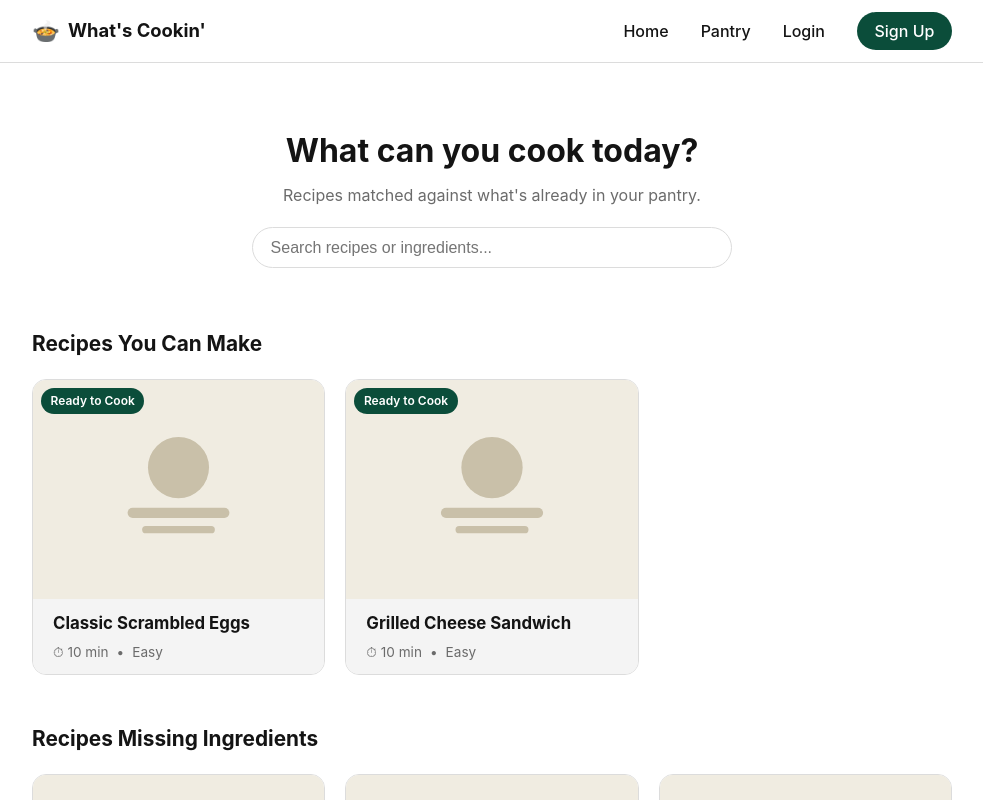
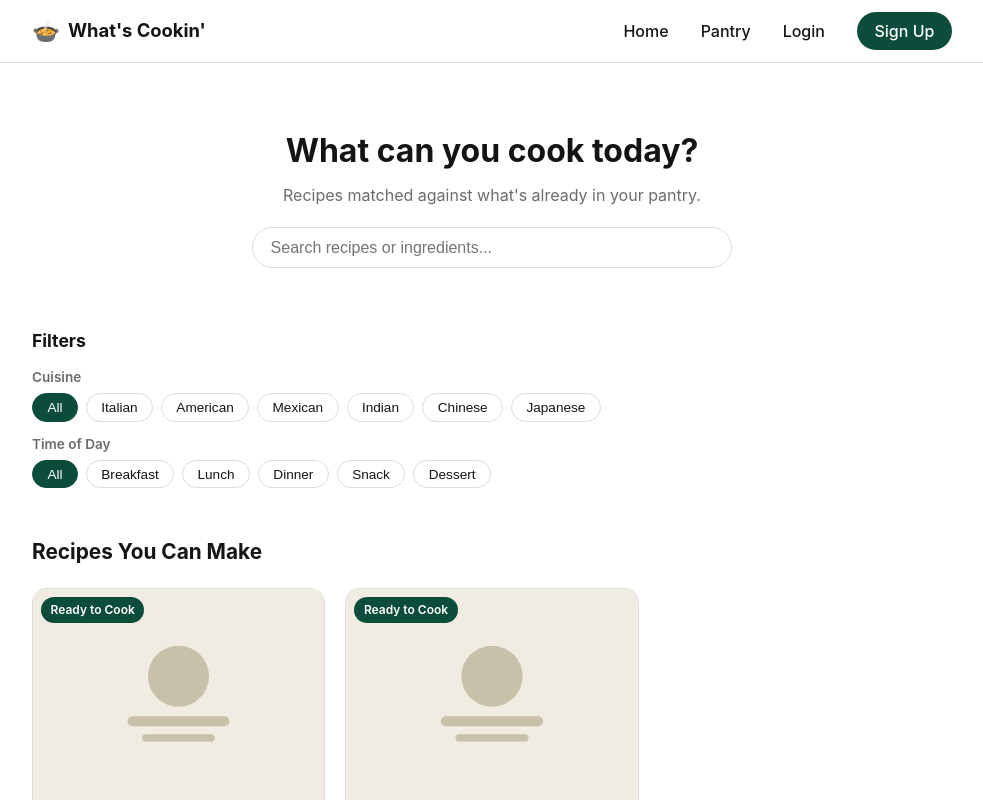
Before and after one commit to mrkumli/whats_cookin, a React (Vite) app: page / in a window 1280 px wide. Shown: the top 800 px of the page, without its empty margins (148-1131 px from the left). Built offline with nearby package versions, Linux system fonts and the light colour scheme; the HTML template or start-up script is replaced by a standard one.

Commit message:
Basic Filtering Feature Implementation

```diff
--- /dev/null
+++ b/src/components/Filters.css
@@ -0,0 +1,70 @@
+.filters {
+  display: flex;
+  flex-direction: column;
+  gap: var(--space-sm);
+}
+
+.filters__heading {
+  margin: 0;
+  font-size: 1.1rem;
+  font-weight: 700;
+  color: var(--color-text);
+}
+
+.filters__group {
+  display: flex;
+  flex-direction: column;
+  gap: 0.4rem;
+}
+
+.filters__label {
+  font-size: 0.85rem;
+  font-weight: 600;
+  color: var(--color-text-muted);
+}
+
+.filters__pills {
+  display: flex;
+  flex-wrap: wrap;
+  gap: 0.5rem;
+}
+
+.filters__pill {
+  background-color: var(--color-surface);
+  color: var(--color-text);
+  border: 1px solid var(--color-border);
+  border-radius: var(--radius-pill);
+  padding: 0.35rem 0.9rem;
+  font-size: 0.85rem;
+  font-weight: 500;
+  cursor: pointer;
+  transition: background-color 0.15s ease, border-color 0.15s ease,
+    color 0.15s ease;
+}
+
+.filters__pill:hover {
+  border-color: var(--color-primary);
+}
+
+.filters__pill:focus-visible {
+  outline: 2px solid var(--color-primary);
+  outline-offset: 2px;
+}
+
+.filters__pill--active {
+  background-color: var(--color-primary);
+  border-color: var(--color-primary);
+  color: #fff;
+}
+
+@media (max-width: 480px) {
+  .filters__pills {
+    flex-wrap: nowrap;
+    overflow-x: auto;
+    padding-bottom: 0.25rem;
+  }
+
+  .filters__pill {
+    flex-shrink: 0;
+  }
+}
--- /dev/null
+++ b/src/components/Filters.jsx
@@ -0,0 +1,56 @@
+import { CUISINE_OPTIONS, TIME_OF_DAY_OPTIONS } from "../data/filters";
+import "./Filters.css";
+
+// FilterPillGroup
+// One labeled row of selectable pills (single-select, like a radio
+// group). Reused for both the cuisine and time-of-day rows below.
+function FilterPillGroup({ label, options, selected, onChange }) {
+  return (
+    <div className="filters__group">
+      <span className="filters__label">{label}</span>
+      <div className="filters__pills">
+        {options.map((option) => (
+          <button
+            key={option}
+            type="button"
+            className={
+              option === selected
+                ? "filters__pill filters__pill--active"
+                : "filters__pill"
+            }
+            aria-pressed={option === selected}
+            onClick={() => onChange(option)}
+          >
+            {option}
+          </button>
+        ))}
+      </div>
+    </div>
+  );
+}
+
+// Filters
+// Controlled cuisine + time-of-day filter control for the Home page.
+// Purely presentational -- Home owns the selected values and the
+// filtering logic itself.
+function Filters({ cuisine, onCuisineChange, timeOfDay, onTimeOfDayChange }) {
+  return (
+    <div className="filters">
+      <h2 className="filters__heading">Filters</h2>
+      <FilterPillGroup
+        label="Cuisine"
+        options={CUISINE_OPTIONS}
+        selected={cuisine}
+        onChange={onCuisineChange}
+      />
+      <FilterPillGroup
+        label="Time of Day"
+        options={TIME_OF_DAY_OPTIONS}
+        selected={timeOfDay}
+        onChange={onTimeOfDayChange}
+      />
+    </div>
+  );
+}
+
+export default Filters;
--- /dev/null
+++ b/src/data/filters.js
@@ -0,0 +1,22 @@
+// Filter option lists for the Home page Filters control.
+// Kept separate from data/recipes.js so the option lists can be
+// extended independently of the sample recipe data.
+
+export const CUISINE_OPTIONS = [
+  "All",
+  "Italian",
+  "American",
+  "Mexican",
+  "Indian",
+  "Chinese",
+  "Japanese",
+];
+
+export const TIME_OF_DAY_OPTIONS = [
+  "All",
+  "Breakfast",
+  "Lunch",
+  "Dinner",
+  "Snack",
+  "Dessert",
+];
--- a/src/data/recipes.js
+++ b/src/data/recipes.js
@@ -8,11 +8,12 @@
 // Recipe shape:
 // {
 //   id: string,
+//   cuisine: string,         // e.g. "Italian", "Mexican" -- used by the Filters control
 //   title: string,
 //   image: string,          // placeholder path/URL for now
 //   cookTime: number,        // minutes
 //   difficulty: "Easy" | "Medium" | "Hard",
-//   category: string,
+//   category: string,        // time-of-day bucket, e.g. "Breakfast", "Dinner" -- also used by Filters
 //   ingredients: [{ name: string, quantity: string }],
 //   instructions: string[],  // ordered steps
 // }
@@ -20,6 +21,7 @@
 export const recipes = [
   {
     id: "recipe-001",
+    cuisine: "American",
     title: "Classic Scrambled Eggs",
     image: "/placeholders/recipe.svg",
     cookTime: 10,
@@ -40,6 +42,7 @@ export const recipes = [
   },
   {
     id: "recipe-002",
+    cuisine: "Italian",
     title: "Simple Tomato Pasta",
     image: "/placeholders/recipe.svg",
     cookTime: 25,
@@ -62,6 +65,7 @@ export const recipes = [
   },
   {
     id: "recipe-003",
+    cuisine: "Indian",
     title: "Greek Yogurt Chicken Marinade",
     image: "/placeholders/recipe.svg",
     cookTime: 35,
@@ -84,6 +88,7 @@ export const recipes = [
   },
   {
     id: "recipe-004",
+    cuisine: "Chinese",
     title: "Veggie Stir Fry",
     image: "/placeholders/recipe.svg",
     cookTime: 20,
@@ -106,6 +111,7 @@ export const recipes = [
   },
   {
     id: "recipe-005",
+    cuisine: "American",
     title: "Banana Pancakes",
     image: "/placeholders/recipe.svg",
     cookTime: 20,
@@ -128,6 +134,7 @@ export const recipes = [
   },
   {
     id: "recipe-006",
+    cuisine: "Indian",
     title: "Lentil Soup",
     image: "/placeholders/recipe.svg",
     cookTime: 40,
@@ -150,6 +157,7 @@ export const recipes = [
   },
   {
     id: "recipe-007",
+    cuisine: "American",
     title: "Grilled Cheese Sandwich",
     image: "/placeholders/recipe.svg",
     cookTime: 10,
@@ -169,6 +177,7 @@ export const recipes = [
   },
   {
     id: "recipe-008",
+    cuisine: "Mexican",
     title: "Beef Tacos",
     image: "/placeholders/recipe.svg",
     cookTime: 30,
@@ -191,6 +200,7 @@ export const recipes = [
   },
   {
     id: "recipe-009",
+    cuisine: "American",
     title: "Overnight Oats",
     image: "/placeholders/recipe.svg",
     cookTime: 5,
@@ -211,6 +221,7 @@ export const recipes = [
   },
   {
     id: "recipe-010",
+    cuisine: "Italian",
     title: "Caprese Salad",
     image: "/placeholders/recipe.svg",
     cookTime: 10,
@@ -232,6 +243,7 @@ export const recipes = [
   },
   {
     id: "recipe-011",
+    cuisine: "American",
     title: "Chocolate Mug Cake",
     image: "/placeholders/recipe.svg",
     cookTime: 5,
@@ -254,6 +266,7 @@ export const recipes = [
   },
   {
     id: "recipe-012",
+    cuisine: "Indian",
     title: "Chickpea Curry",
     image: "/placeholders/recipe.svg",
     cookTime: 35,
@@ -276,6 +289,7 @@ export const recipes = [
   },
   {
     id: "recipe-013",
+    cuisine: "American",
     title: "Fruit and Yogurt Parfait",
     image: "/placeholders/recipe.svg",
     cookTime: 5,
@@ -296,6 +310,7 @@ export const recipes = [
   },
   {
     id: "recipe-014",
+    cuisine: "Italian",
     title: "Garlic Butter Shrimp",
     image: "/placeholders/recipe.svg",
     cookTime: 15,
--- a/src/pages/Home.css
+++ b/src/pages/Home.css
@@ -52,6 +52,26 @@
   color: var(--color-text-muted);
 }
 
+.home-reset-filters {
+  background-color: var(--color-primary);
+  color: #fff;
+  border: none;
+  border-radius: var(--radius-pill);
+  padding: 0.5rem 1.1rem;
+  font-size: 0.9rem;
+  font-weight: 600;
+  cursor: pointer;
+}
+
+.home-reset-filters:hover {
+  background-color: var(--color-primary-dark);
+}
+
+.home-reset-filters:focus-visible {
+  outline: 2px solid var(--color-primary);
+  outline-offset: 2px;
+}
+
 .recipe-grid {
   display: grid;
   grid-template-columns: repeat(auto-fill, minmax(220px, 1fr));
--- a/src/pages/Home.jsx
+++ b/src/pages/Home.jsx
@@ -1,6 +1,7 @@
 import { useMemo, useState } from "react";
 import { Link } from "react-router-dom";
 import SearchBar from "../components/SearchBar";
+import Filters from "../components/Filters";
 import RecipeCard from "../components/RecipeCard";
 import RecipeCardSkeleton from "../components/RecipeCardSkeleton";
 import EmptyState from "../components/EmptyState";
@@ -10,6 +11,7 @@ import { usePantry } from "../hooks/usePantry";
 import "./Home.css";
 
 const SKELETON_COUNT = 3;
+const ALL_OPTION = "All";
 
 // Checks whether a recipe matches the search term, by title or by
 // any of its ingredient names.
@@ -22,17 +24,31 @@ function matchesSearch(recipe, term) {
   );
 }
 
+// Checks whether a recipe satisfies the active cuisine / time-of-day
+// filters. "All" for either filter means that dimension is unrestricted.
+function matchesFilters(recipe, cuisine, timeOfDay) {
+  const matchesCuisine = cuisine === ALL_OPTION || recipe.cuisine === cuisine;
+  const matchesTimeOfDay =
+    timeOfDay === ALL_OPTION || recipe.category === timeOfDay;
+  return matchesCuisine && matchesTimeOfDay;
+}
+
 function Home() {
   const [searchTerm, setSearchTerm] = useState("");
+  const [cuisineFilter, setCuisineFilter] = useState(ALL_OPTION);
+  const [timeOfDayFilter, setTimeOfDayFilter] = useState(ALL_OPTION);
   const normalizedSearch = searchTerm.trim().toLowerCase();
   const { items: pantryItems, loading: pantryLoading } = usePantry();
 
   const filteredRecipes = useMemo(() => {
-    if (!normalizedSearch) {
-      return recipes;
-    }
-    return recipes.filter((recipe) => matchesSearch(recipe, normalizedSearch));
-  }, [normalizedSearch]);
+    return recipes.filter((recipe) => {
+      const searchMatch =
+        !normalizedSearch || matchesSearch(recipe, normalizedSearch);
+      return (
+        searchMatch && matchesFilters(recipe, cuisineFilter, timeOfDayFilter)
+      );
+    });
+  }, [normalizedSearch, cuisineFilter, timeOfDayFilter]);
 
   const cookableRecipes = useMemo(
     () =>
@@ -53,8 +69,27 @@ function Home() {
   );
 
   const hasNoRecipesAtAll = recipes.length === 0;
-  const hasNoSearchResults = !hasNoRecipesAtAll && filteredRecipes.length === 0;
+  const hasActiveFilters =
+    cuisineFilter !== ALL_OPTION || timeOfDayFilter !== ALL_OPTION;
+  const hasNoResults = !hasNoRecipesAtAll && filteredRecipes.length === 0;
   const isPantryEmpty = !pantryLoading && pantryItems.length === 0;
+
+  function resetFilters() {
+    setCuisineFilter(ALL_OPTION);
+    setTimeOfDayFilter(ALL_OPTION);
+  }
+
+  // Builds a message for the "no results" empty state that reflects
+  // whichever combination of search + filters is currently active.
+  function noResultsMessage() {
+    if (searchTerm && hasActiveFilters) {
+      return `No recipes match "${searchTerm}" with the selected filters.`;
+    }
+    if (searchTerm) {
+      return `No recipes match "${searchTerm}". Try a different recipe name or ingredient.`;
+    }
+    return "No recipes match the selected filters. Try a different combination.";
+  }
 
   return (
     <div className="home-page">
@@ -65,6 +100,13 @@ function Home() {
         </p>
         <SearchBar value={searchTerm} onChange={setSearchTerm} />
       </section>
+
+      <Filters
+        cuisine={cuisineFilter}
+        onCuisineChange={setCuisineFilter}
+        timeOfDay={timeOfDayFilter}
+        onTimeOfDayChange={setTimeOfDayFilter}
+      />
 
       {isPantryEmpty && (
         <EmptyState
@@ -81,14 +123,21 @@ function Home() {
         />
       )}
 
-      {hasNoSearchResults && (
+      {hasNoResults && (
         <EmptyState
-          title={`No recipes match "${searchTerm}"`}
-          message="Try a different recipe name or ingredient."
+          title="No matching recipes"
+          message={noResultsMessage()}
+          action={
+            hasActiveFilters && (
+              <button type="button" className="home-reset-filters" onClick={resetFilters}>
+                Reset filters
+              </button>
+            )
+          }
         />
       )}
 
-      {!hasNoRecipesAtAll && !hasNoSearchResults && (
+      {!hasNoRecipesAtAll && !hasNoResults && (
         <>
           <section className="home-section">
             <h2>Recipes You Can Make</h2>
```
